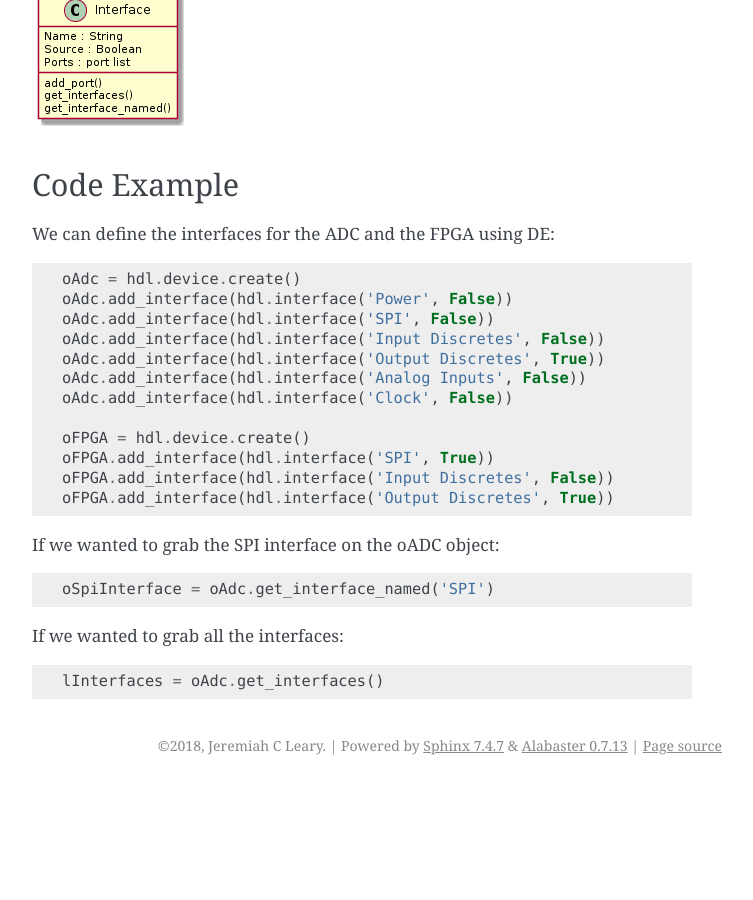
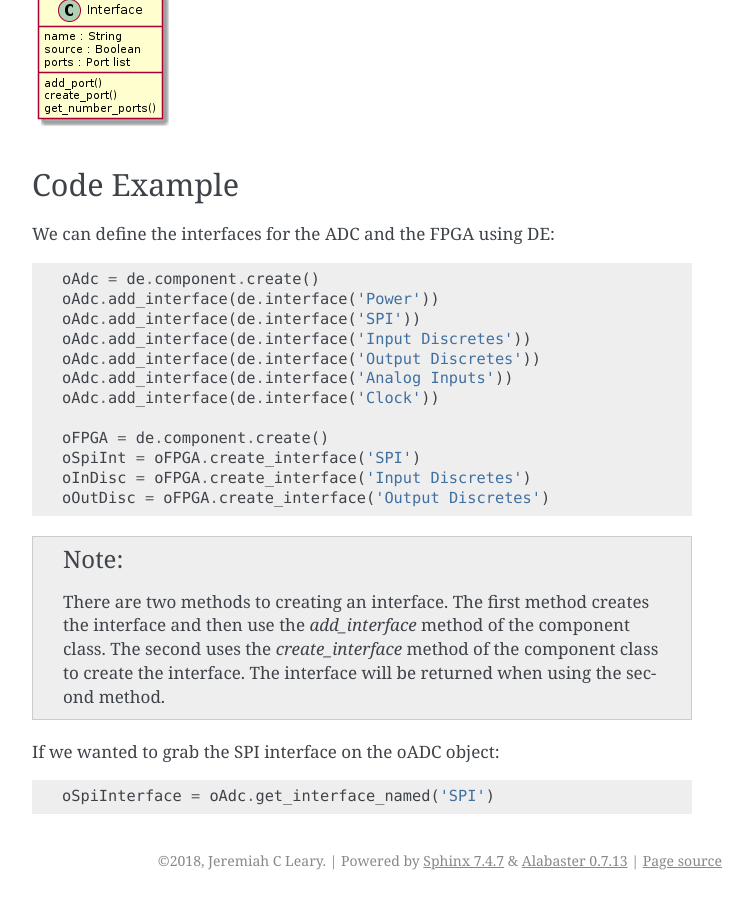
Before and after one commit to jeremiah-c-leary/design-explorer, a Sphinx documentation site: the page built from docs/source/interfaces.rst, in a window 1280 px wide and 900 px high, scrolled down 2174 px. Shown: the whole window, without its empty margins (388-1141 px from the left). Built offline with Sphinx 7.4.7, drawn with Linux system fonts in a browser that asks for light colours; before the commit the page ends 2959 px from its top, so only the background shows below that.

Commit message:
Updating code and tests to match case study documentation:
  1)  Updated port, interface, and component classes
  2)  Updated tests for port, interface, and component classes
  3)  Updated documentation
  4)  Updated UML diagrams
  5)  Commmitting old changes to system, component, and fpga classes

```diff
--- a/docs/source/interfaces.rst
+++ b/docs/source/interfaces.rst
@@ -50,28 +50,26 @@ We can define the interfaces for the ADC and the FPGA using DE:
 
 .. code-block:: python
 
-   oAdc = hdl.device.create()
-   oAdc.add_interface(hdl.interface('Power', False))
-   oAdc.add_interface(hdl.interface('SPI', False))
-   oAdc.add_interface(hdl.interface('Input Discretes', False))
-   oAdc.add_interface(hdl.interface('Output Discretes', True))
-   oAdc.add_interface(hdl.interface('Analog Inputs', False))
-   oAdc.add_interface(hdl.interface('Clock', False))
+   oAdc = de.component.create()
+   oAdc.add_interface(de.interface('Power'))
+   oAdc.add_interface(de.interface('SPI'))
+   oAdc.add_interface(de.interface('Input Discretes'))
+   oAdc.add_interface(de.interface('Output Discretes'))
+   oAdc.add_interface(de.interface('Analog Inputs'))
+   oAdc.add_interface(de.interface('Clock'))
 
-   oFPGA = hdl.device.create()
-   oFPGA.add_interface(hdl.interface('SPI', True))
-   oFPGA.add_interface(hdl.interface('Input Discretes', False))
-   oFPGA.add_interface(hdl.interface('Output Discretes', True))
+   oFPGA = de.component.create()
+   oSpiInt = oFPGA.create_interface('SPI')
+   oInDisc = oFPGA.create_interface('Input Discretes')
+   oOutDisc = oFPGA.create_interface('Output Discretes')
+
+.. NOTE:: There are two methods to creating an interface.
+  The first method creates the interface and then use the *add_interface* method of the component class.
+  The second uses the *create_interface* method of the component class to create the interface.
+  The interface will be returned when using the second method.
 
 If we wanted to grab the SPI interface on the oADC object:
 
 .. code-block:: python
 
   oSpiInterface = oAdc.get_interface_named('SPI')
-
-
-If we wanted to grab all the interfaces:
-
-.. code-block:: python
-
-  lInterfaces = oAdc.get_interfaces()
```
Also changed, not shown: docs/source/ports.rst (+8 -8 lines), docs/source/img/component_class.png, docs/source/img/interface_class.png, docs/source/img/port_class.png, 12 other files.
